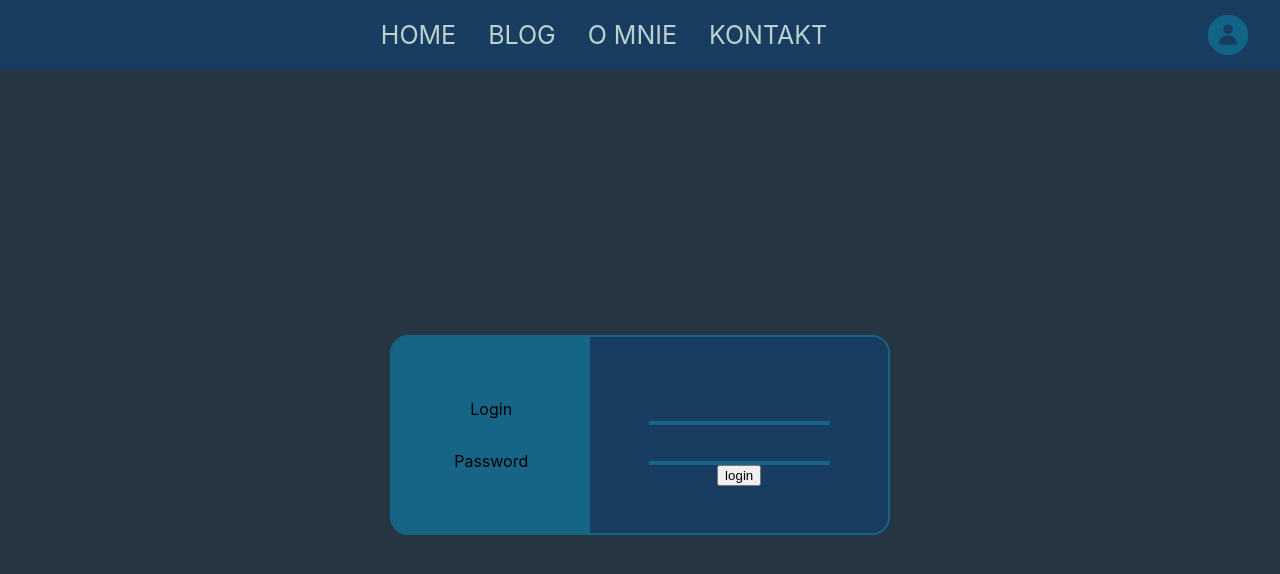
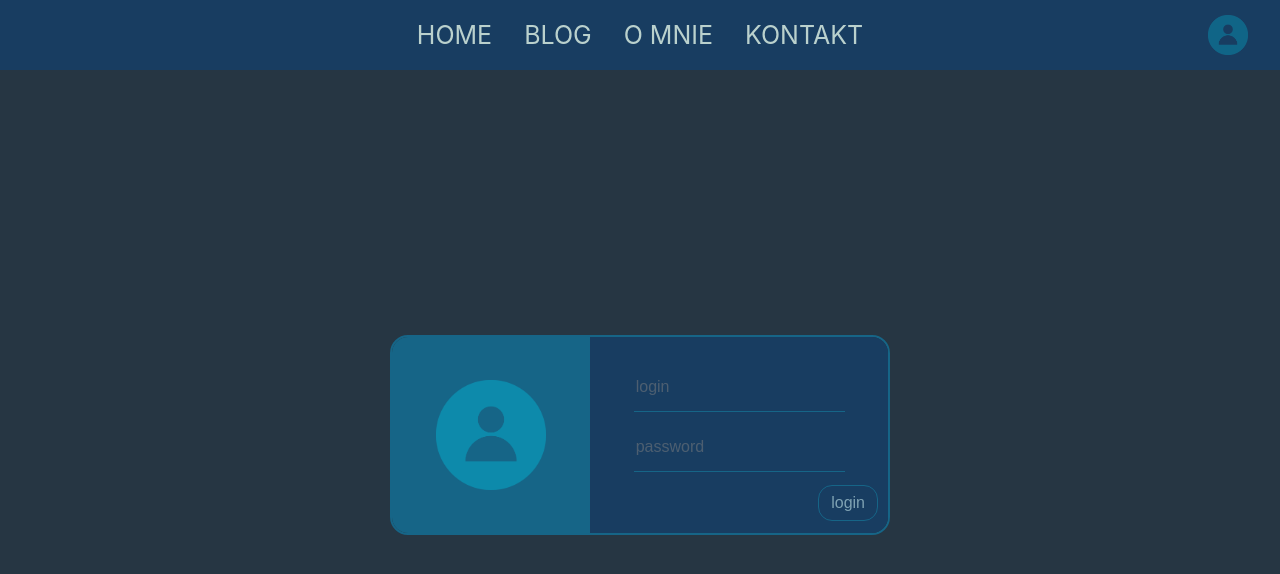
Before and after one commit to rafiquee3/blog_js_front_end, a Next.js app: page /admin in a window 1280 px wide. Shown: the top 574 px of the page. Built offline with nearby package versions, Linux system fonts and the light colour scheme.

Commit message:
Feat: LoginForm css done

```diff
--- a/components/Content/Contnet.component.tsx
+++ b/components/Content/Contnet.component.tsx
@@ -1,12 +1,15 @@
+import { css } from '@emotion/css'
+
 const Content = ({children}: any) => {
+  const style = css`
+    display: flex;
+    justify-content: center;
+    align-items: center;
+    height: calc(100vh - 70px);
+  `
   return (
     <>
-      <div style={{
-        display: 'flex',
-        height: 'calc(100vh - 70px)',
-        justifyContent: 'center',
-        alignItems: 'center',
-      }}>
+      <div className={style}>
         {children}
       </div>
     </>
--- a/components/Header/Header.component.tsx
+++ b/components/Header/Header.component.tsx
@@ -15,7 +15,7 @@ const Header = () => {
       background: '#183D61',
       fontSize: 25,
       color: 'white'
-    }}><div></div><Menu/><LoginBttn/></header>
+    }}><div style={{marginLeft: 'calc(2rem + 40px)'}}></div><Menu/><LoginBttn/></header>
   )
 }
 export default Header;
--- a/components/LoginForm/LoginForm.component.tsx
+++ b/components/LoginForm/LoginForm.component.tsx
@@ -1,4 +1,5 @@
 import { css } from '@emotion/css'
+import Image from 'next/image'
 
 const LoginForm = () => {
   const style = css`
@@ -25,21 +26,62 @@ const LoginForm = () => {
       align-items: center;
       width: 60%;
       background: #183D61;
+      color: white;
+
+      input {
+        font-size: 1em;
+        color: #8CAFBD;
+      }
 
       input:nth-child(1), input:nth-child(2) {
-        height: 40px;
+        height: 50px;
+        margin: 5px;
         border: none;
-        border-bottom: 4px solid #166587;
+        border-bottom: 1px solid #166587;
         background: #183D61;
       }
 
-      input:focus {
-        border: none;
-        background-color: #166587;
+      input:nth-child(3) {
+        position: relative;
+        top: 8px;
+        align-self: flex-end;
+        gap: 10px;
+        color: #7FA2B3;
+        background: #183D61;
+        border: 1px solid #166587;
+        border-radius: 14px;
+        padding: 8px 12px 8px 12px;
+
+        margin-right: 10px;
+
+        &:hover {
+          color: green;
+          cursor: pointer;
+          border-color: green;
+        }
+      }
+
+      input:focus-visible {
         outline: none;
-        border-bottom: 4px solid red;
+        border-bottom: 1px solid green;
       }
-  }
+
+      input::placeholder {
+        font-size: 1em;
+        opacity: .5;
+        color: gray;
+      }
+    }
+
+    input:-webkit-autofill,
+    input:-webkit-autofill:hover,
+    input:-webkit-autofill:focus,
+    input:-webkit-autofill:active{
+      -webkit-box-shadow: 0 0 0 30px #183D61 inset !important;
+    }
+  `
+  const styleImg = css`
+    opacity: 0.4;
   `
   return (
     <>
@@ -58,13 +100,18 @@ const LoginForm = () => {
           // etc...
         }}
       >
-        <div className="first">
-          <p>Login</p>
-          <p>Password</p>
+        <div>
+          <Image
+            src="/login.png"
+            alt="Picture of the author"
+            width={110}
+            height={110}
+            className={styleImg}
+          />
         </div>
         <div>
-          <input type="email" name="email" />
-          <input type="password" name="password" />
+          <input type="text" name="login" placeholder="login"/>
+          <input type="password" name="password" placeholder="password"/>
           <input type="submit" value="login"></input>
         </div>
       </form>
```
Also changed, not shown: pages/index.tsx (+3 -66 lines), styles/Home.module.css (deleted, +0 -129 lines).
